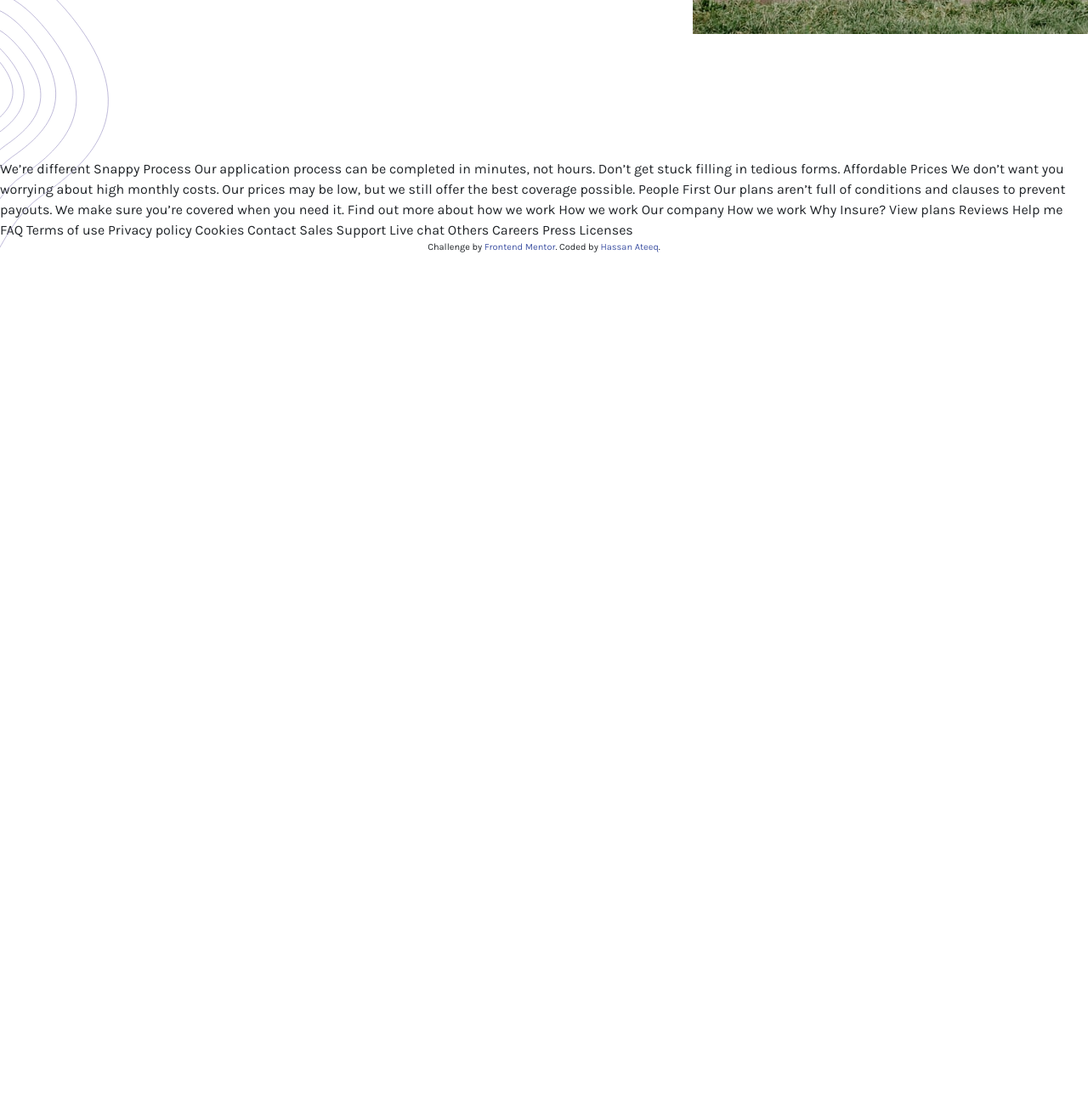
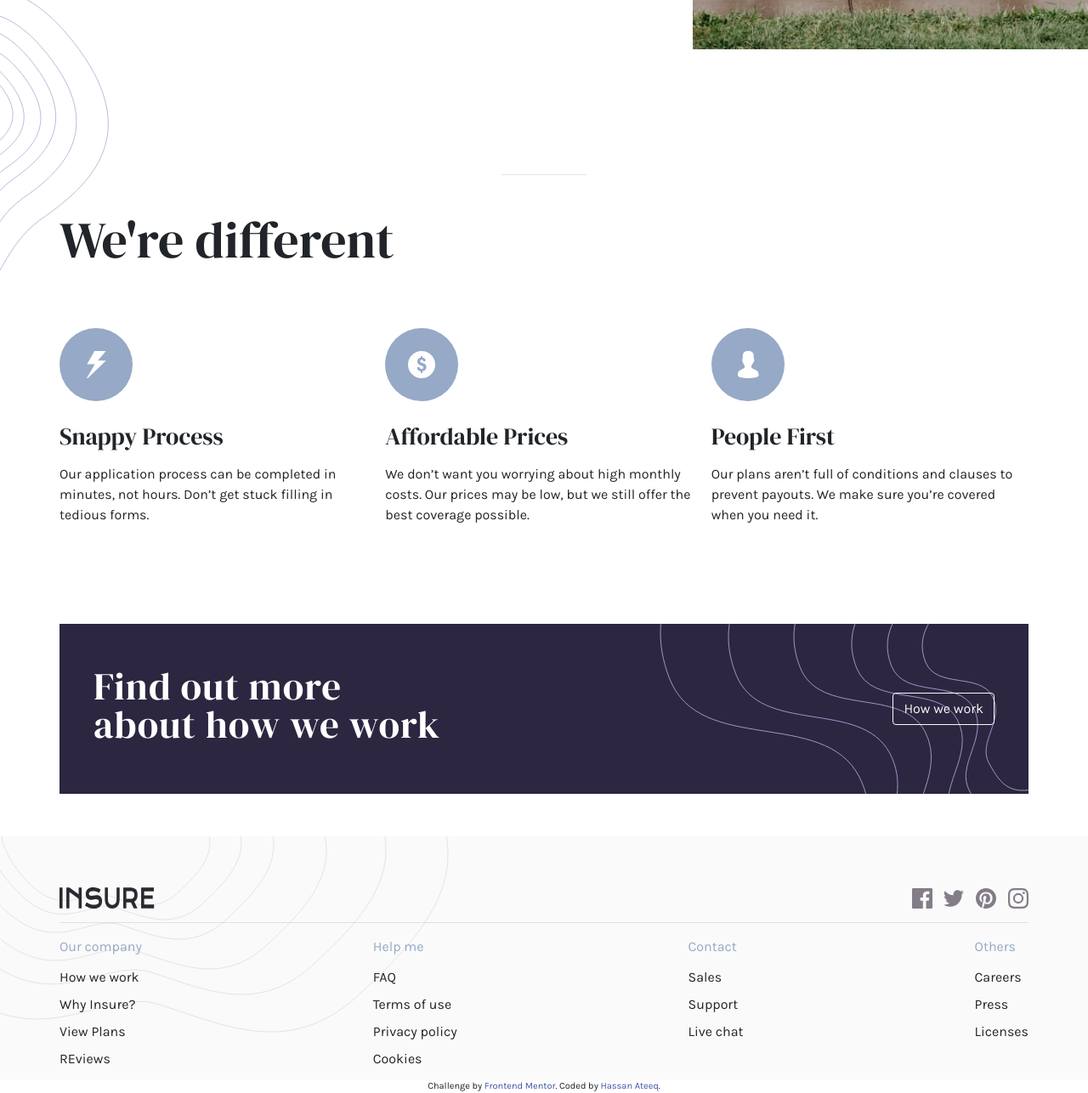
Before and after one commit to ihassanateeq/Insure-Landing-Page, a plain HTML site: page index.html in a window 1280 px wide. Shown: the part 749-2035 px from the top of the page at 85% size. Before the commit the page ends 1049 px from the top, so only its background shows below. Drawn offline with nearby package versions, Linux system fonts and the light colour scheme.

Commit message:
Desktop Designed

```diff
--- a/index.html
+++ b/index.html
@@ -107,15 +107,110 @@
         </div>
       </div>
     </section>
-    We’re different Snappy Process Our application process can be completed in
-    minutes, not hours. Don’t get stuck filling in tedious forms. Affordable
-    Prices We don’t want you worrying about high monthly costs. Our prices may
-    be low, but we still offer the best coverage possible. People First Our
-    plans aren’t full of conditions and clauses to prevent payouts. We make sure
-    you’re covered when you need it. Find out more about how we work How we work
-    Our company How we work Why Insure? View plans Reviews Help me FAQ Terms of
-    use Privacy policy Cookies Contact Sales Support Live chat Others Careers
-    Press Licenses
+
+    <section>
+      <div class="container">
+        <hr class="icon-border" />
+        <h1 class="icon-heading">We're different</h1>
+
+        <div class="icon-wrapper">
+          <div class="icon">
+            <img src="images/icon-snappy-process.svg" />
+            <h3>Snappy Process</h3>
+            <p>
+              Our application process can be completed in minutes, not hours.
+              Don’t get stuck filling in tedious forms.
+            </p>
+          </div>
+          <div class="icon">
+            <img src="images/icon-affordable-prices.svg" />
+            <h3>Affordable Prices</h3>
+            <p>
+              We don’t want you worrying about high monthly costs. Our prices
+              may be low, but we still offer the best coverage possible.
+            </p>
+          </div>
+          <div class="icon">
+            <img src="images/icon-people-first.svg" />
+            <h3>People First</h3>
+            <p>
+              Our plans aren’t full of conditions and clauses to prevent
+              payouts. We make sure you’re covered when you need it.
+            </p>
+          </div>
+        </div>
+      </div>
+    </section>
+
+    <!-- Mid banner wrapper -->
+
+    <section>
+      <div class="container banner">
+        <div>
+          <h1>
+            Find out more <br />
+            about how we work
+          </h1>
+          <button class="btn btn-outline-light">How we work</button>
+        </div>
+      </div>
+    </section>
+
+    <!-- Footer -->
+
+    <footer class="footer">
+      <div class="container">
+        <div class="social-icons">
+          <img src="./images/logo.svg" alt="" />
+
+          <div class="s-icons">
+            <img src="images/icon-facebook.svg" alt="" />
+            <img src="./images/icon-twitter.svg" alt="" />
+            <img src="./images/icon-pinterest.svg" alt="" />
+            <img src="./images/icon-instagram.svg" alt="" />
+          </div>
+        </div>
+
+        <hr />
+
+        <div class="bottom-menu">
+          <div>
+            <p>Our company</p>
+            <div>
+              <p>How we work</p>
+              <p>Why Insure?</p>
+              <p>View Plans</p>
+              <p>REviews</p>
+            </div>
+          </div>
+          <div>
+            <p>Help me</p>
+            <div>
+              <p>FAQ</p>
+              <p>Terms of use</p>
+              <p>Privacy policy</p>
+              <p>Cookies</p>
+            </div>
+          </div>
+          <div>
+            <p>Contact</p>
+            <div>
+              <p>Sales</p>
+              <p>Support</p>
+              <p>Live chat</p>
+            </div>
+          </div>
+          <div>
+            <p>Others</p>
+            <div>
+              <p>Careers</p>
+              <p>Press</p>
+              <p>Licenses</p>
+            </div>
+          </div>
+        </div>
+      </div>
+    </footer>
 
     <div class="attribution">
       Challenge by
--- a/styles.css
+++ b/styles.css
@@ -35,10 +35,6 @@ h6 {
 
 .hero-section {
   background-color: var(--DarkViolet);
-  /* background-image: url("./images/bg-pattern-intro-right-desktop.svg"),
-    url("./images/bg-pattern-intro-left-desktop.svg");
-  background-repeat: no-repeat;
-  background-position: right -86px, left 250px; */
   position: relative;
   margin-bottom: 220px;
 }
@@ -96,3 +92,99 @@ h6 {
 .hero-p {
   color: var(--GrayishBlue);
 }
+
+.icon-border {
+  width: 100px;
+  margin-bottom: 40px;
+}
+
+.icon-heading {
+  font-size: 60px;
+}
+
+.icon-wrapper {
+  display: grid;
+  grid-template-columns: repeat(3, 1fr);
+  grid-gap: 10px;
+}
+
+.icon {
+  margin: 60px 0px;
+}
+
+.icon > img {
+  margin-bottom: 25px;
+}
+
+.icon > h3 {
+  margin-bottom: 15px;
+}
+
+.icon > p {
+  font-size: 16px;
+}
+
+/* Banner */
+
+.banner {
+  color: white;
+  background-color: var(--DarkViolet);
+  background-image: url("./images/bg-pattern-how-we-work-desktop.svg");
+  background-repeat: no-repeat;
+  background-position: top right;
+  margin-top: 40px;
+}
+
+.banner > div {
+  display: flex;
+  justify-content: space-between;
+  align-items: center;
+  height: 200px;
+}
+
+.banner > div > h1 {
+  margin-left: 40px;
+  font-size: 45px;
+  line-height: 1;
+  letter-spacing: 1px;
+}
+.banner > div > button {
+  margin-right: 40px;
+}
+
+/* Footer */
+
+.footer {
+  margin-top: 50px;
+  background-color: var(--VeryLightGray);
+  padding-top: 60px;
+  background-image: url("./images/bg-pattern-footer-desktop.svg");
+  background-repeat: no-repeat;
+}
+
+.social-icons {
+  display: flex;
+  justify-content: space-between;
+}
+
+.s-icons > img {
+  margin: 0px 0px 0px 10px;
+  cursor: pointer;
+}
+
+.container {
+  padding: 0;
+}
+
+.bottom-menu {
+  display: flex;
+  justify-content: space-between;
+}
+
+.bottom-menu > div > p {
+  color: var(--GrayishBlue);
+}
+
+.bottom-menu > div > div > p {
+  line-height: 1;
+}
```
